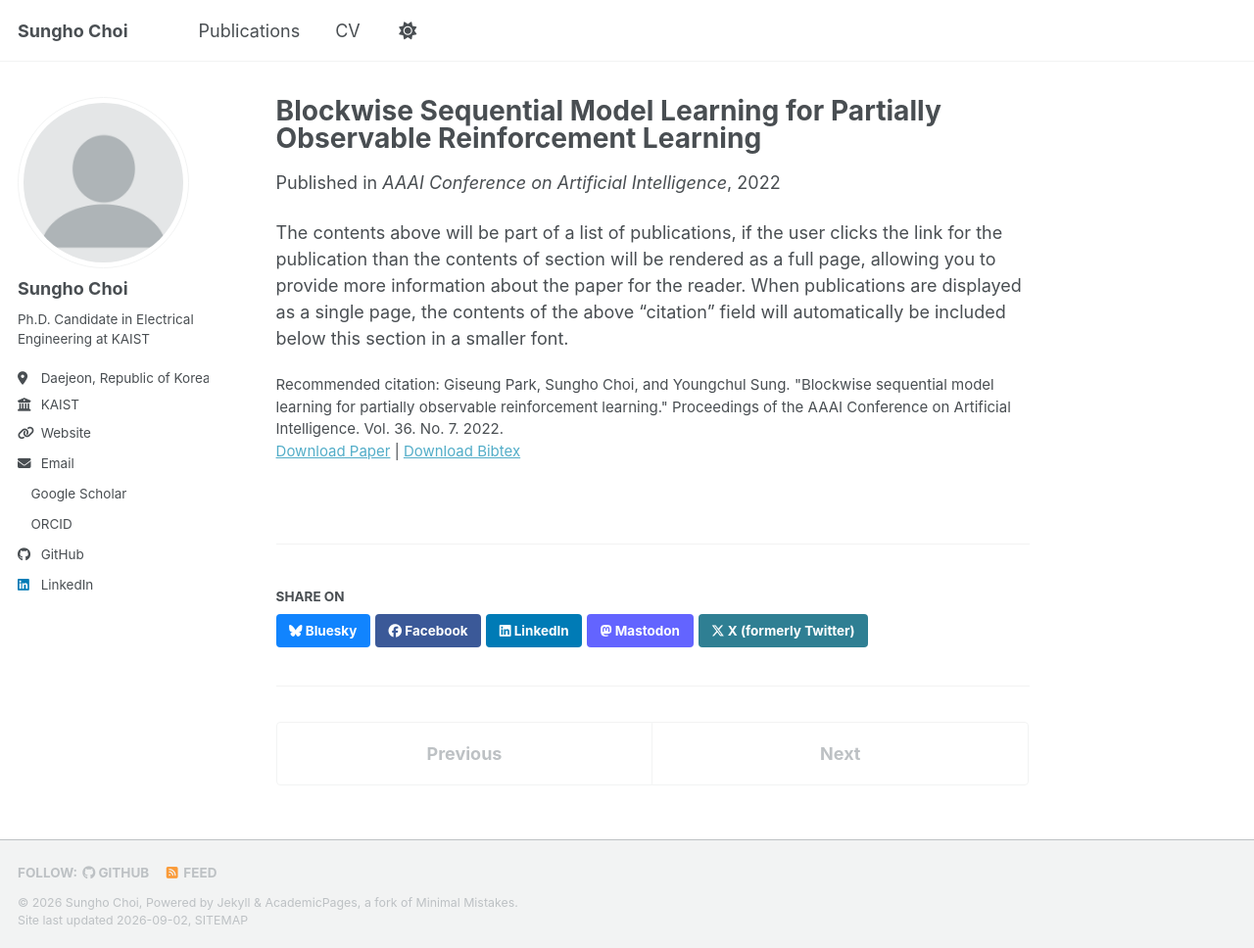
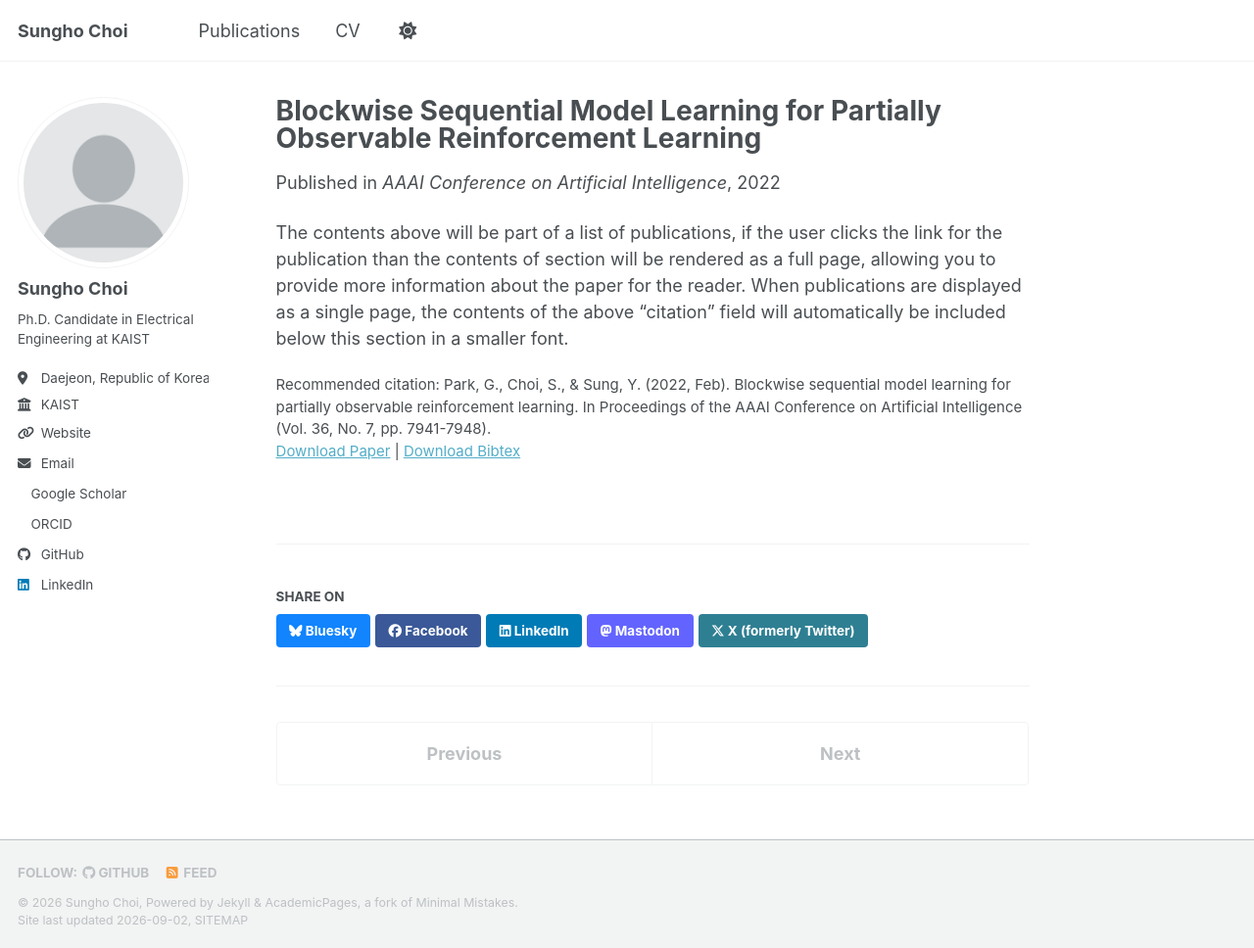
Before and after one commit to sunghochoi122/sunghochoi122.github.io, a Jekyll site: the page built from _publications/park2022blockwise.md, in a window 1280 px wide and 968 px high. Shown: the whole window at 98% size. Built offline with Jekyll 4.4.1, drawn with Linux system fonts in a browser that asks for light colours; a style sheet for code colours, icons or effects is not loaded.

Commit message:
Add files via upload

```diff
--- a/_publications/park2022blockwise.md
+++ b/_publications/park2022blockwise.md
@@ -9,6 +9,6 @@ venue: 'AAAI Conference on Artificial Intelligence'
 # slidesurl: 'https://academicpages.github.io/files/slides1.pdf'
 paperurl: 'https://academicpages.github.io/files/park2022blockwise.pdf'
 bibtexurl: 'https://academicpages.github.io/files/park2022blockwise.bib'
-citation: 'Giseung Park, Sungho Choi, and Youngchul Sung. "Blockwise sequential model learning for partially observable reinforcement learning." Proceedings of the AAAI Conference on Artificial Intelligence. Vol. 36. No. 7. 2022.'
+citation: 'Park, G., Choi, S., & Sung, Y. (2022, Feb). Blockwise sequential model learning for partially observable reinforcement learning. In Proceedings of the AAAI Conference on Artificial Intelligence (Vol. 36, No. 7, pp. 7941-7948).'
 ---
 The contents above will be part of a list of publications, if the user clicks the link for the publication than the contents of section will be rendered as a full page, allowing you to provide more information about the paper for the reader. When publications are displayed as a single page, the contents of the above "citation" field will automatically be included below this section in a smaller font.
```
